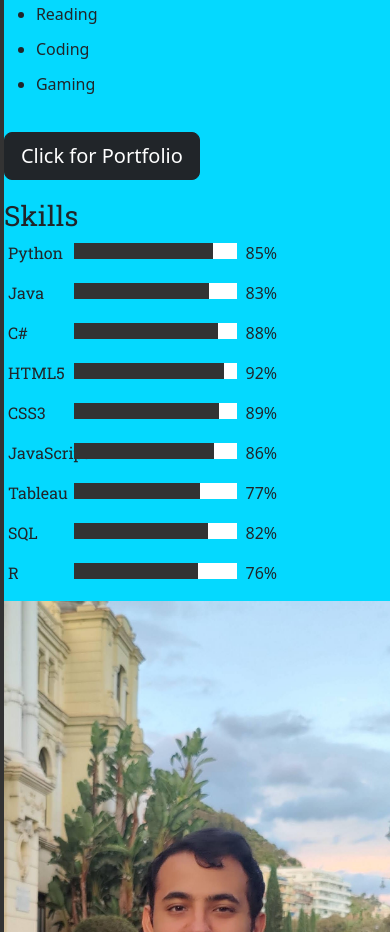
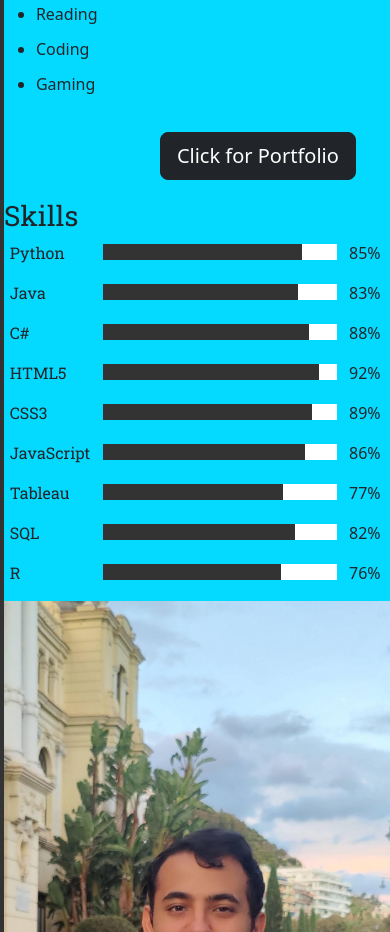
Before and after one commit to alzerjawi/alzerjawi.github.io, a React (Create React App) app: page / in a window 390 px wide. Shown: the part 960-1892 px from the top of the page. Built offline with nearby package versions, Linux system fonts and the light colour scheme.

Commit message:
Fix skill section

```diff
--- a/src/components/App/App.css
+++ b/src/components/App/App.css
@@ -179,6 +179,7 @@ li{
 
 .btn{
   margin: 5% 0% 5% 0%;
+  margin-left: 40%;
 }
 
 .Degree1{
@@ -189,6 +190,26 @@ li{
 .skill{
   width: 70%;
   overflow: hidden;
+}
+
+@media all and (max-width: 500px){
+  .skill{
+    width: 100%;
+    overflow: hidden;
+  }
+
+  .skill-name{
+    width: 26%;
+    margin: 0% 1.5% 0% 1.5%;
+  }
+
+  .bar1{
+    width: 55%;
+    background-color: white;
+    height: 1em;
+    margin: 0.8% 1.5% 0% 1.5%;
+  }
+
 }
 
 .skill-name{
```
